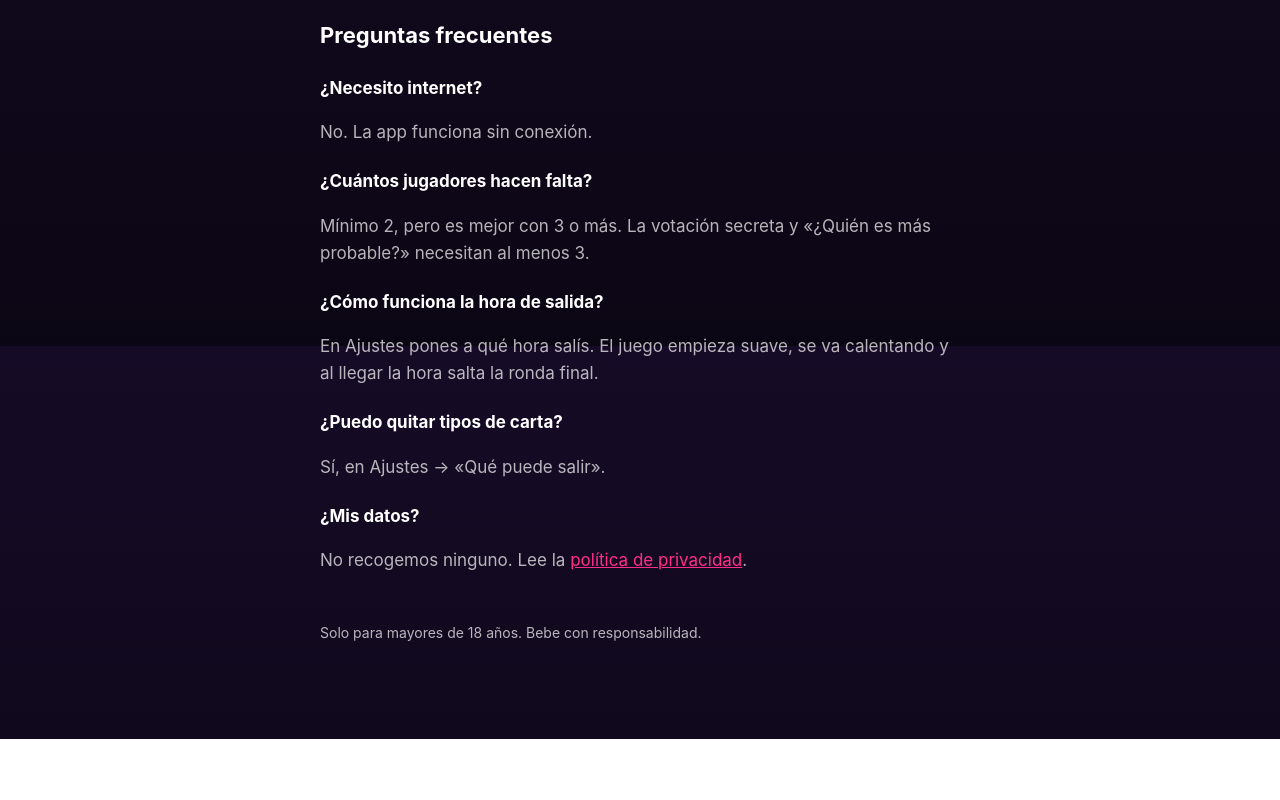
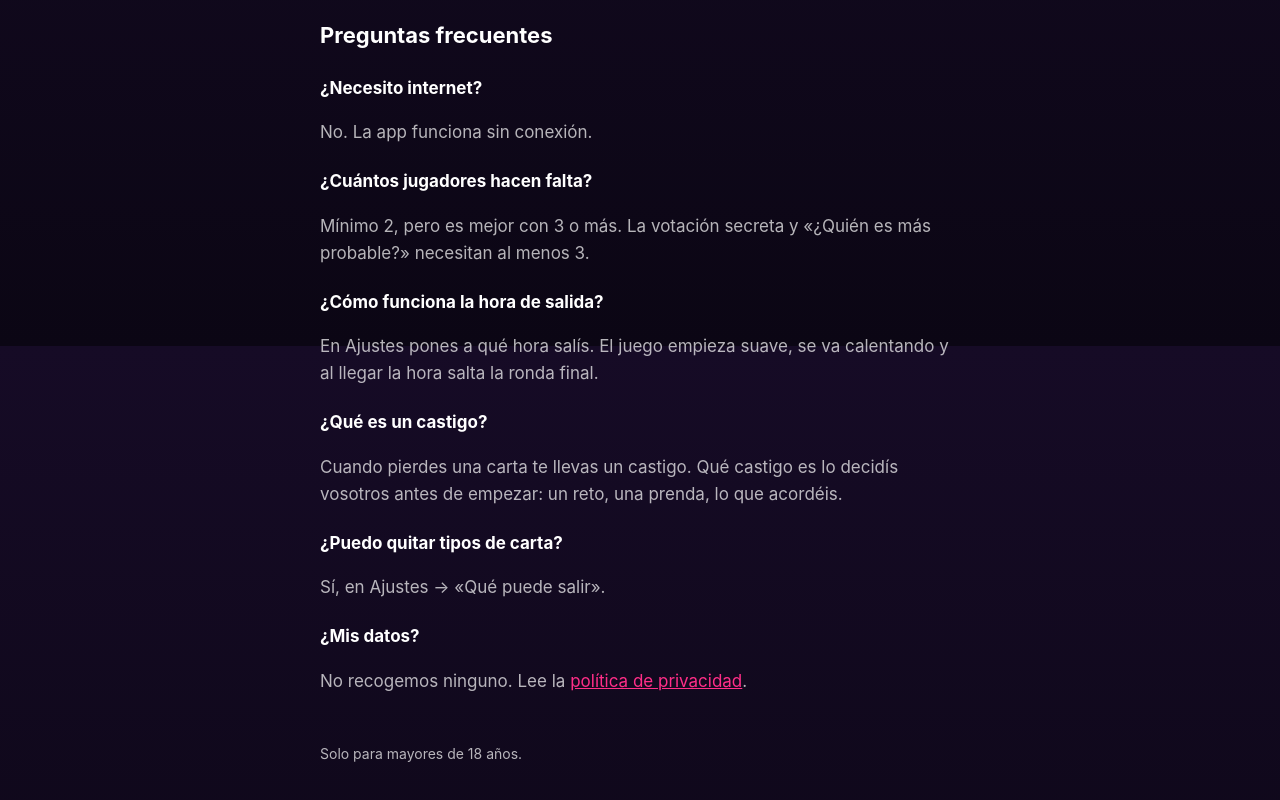
Before and after one commit to hugomarticorena/modo-previa-web, a plain HTML site: page index.html in a window 1280 px wide. Shown: the part 454-1254 px from the top of the page. Before the commit the page ends 1193 px from the top, so only its background shows below. Drawn offline with Linux system fonts and the light colour scheme.

Commit message:
Explicar los castigos y quitar la referencia a beber
Co-Authored-By: Claude Opus 5.5 <noreply@anthropic.com>

```diff
--- a/index.html
+++ b/index.html
@@ -23,12 +23,14 @@
   <p>Mínimo 2, pero es mejor con 3 o más. La votación secreta y «¿Quién es más probable?» necesitan al menos 3.</p>
   <h3>¿Cómo funciona la hora de salida?</h3>
   <p>En Ajustes pones a qué hora salís. El juego empieza suave, se va calentando y al llegar la hora salta la ronda final.</p>
+  <h3>¿Qué es un castigo?</h3>
+  <p>Cuando pierdes una carta te llevas un castigo. Qué castigo es lo decidís vosotros antes de empezar: un reto, una prenda, lo que acordéis.</p>
   <h3>¿Puedo quitar tipos de carta?</h3>
   <p>Sí, en Ajustes → «Qué puede salir».</p>
   <h3>¿Mis datos?</h3>
   <p>No recogemos ninguno. Lee la <a href="privacidad.html">política de privacidad</a>.</p>
 
-  <p class="small">Solo para mayores de 18 años. Bebe con responsabilidad.</p>
+  <p class="small">Solo para mayores de 18 años.</p>
 </main>
 </body>
 </html>
```
